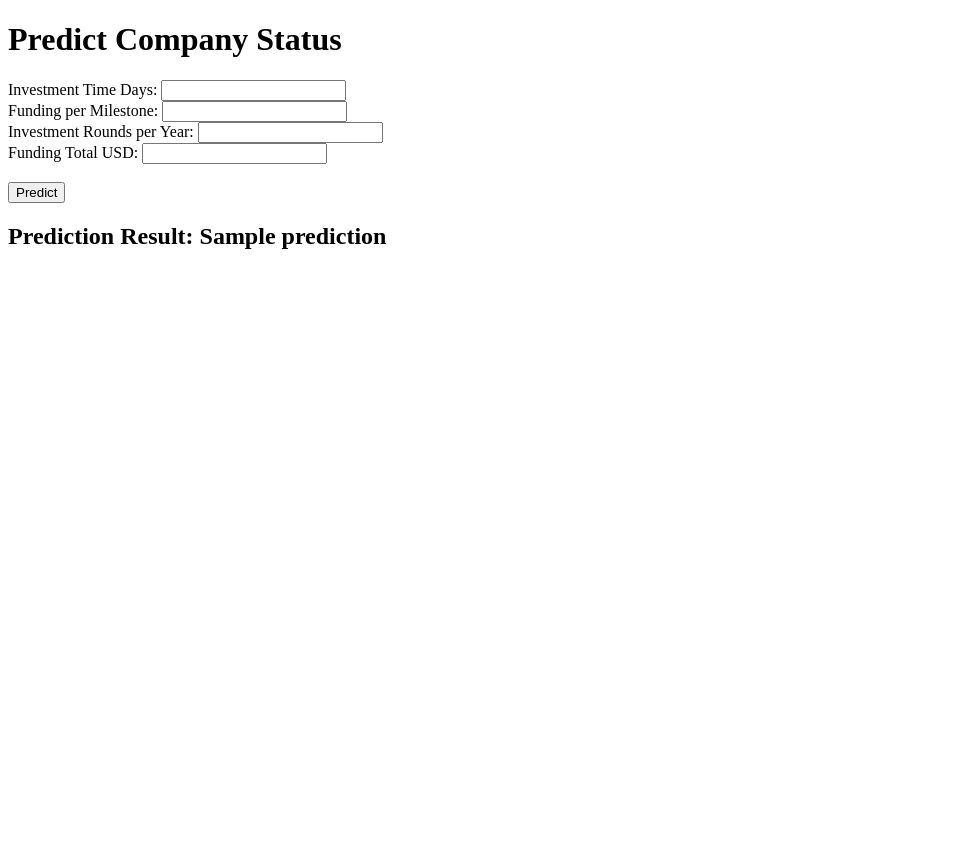
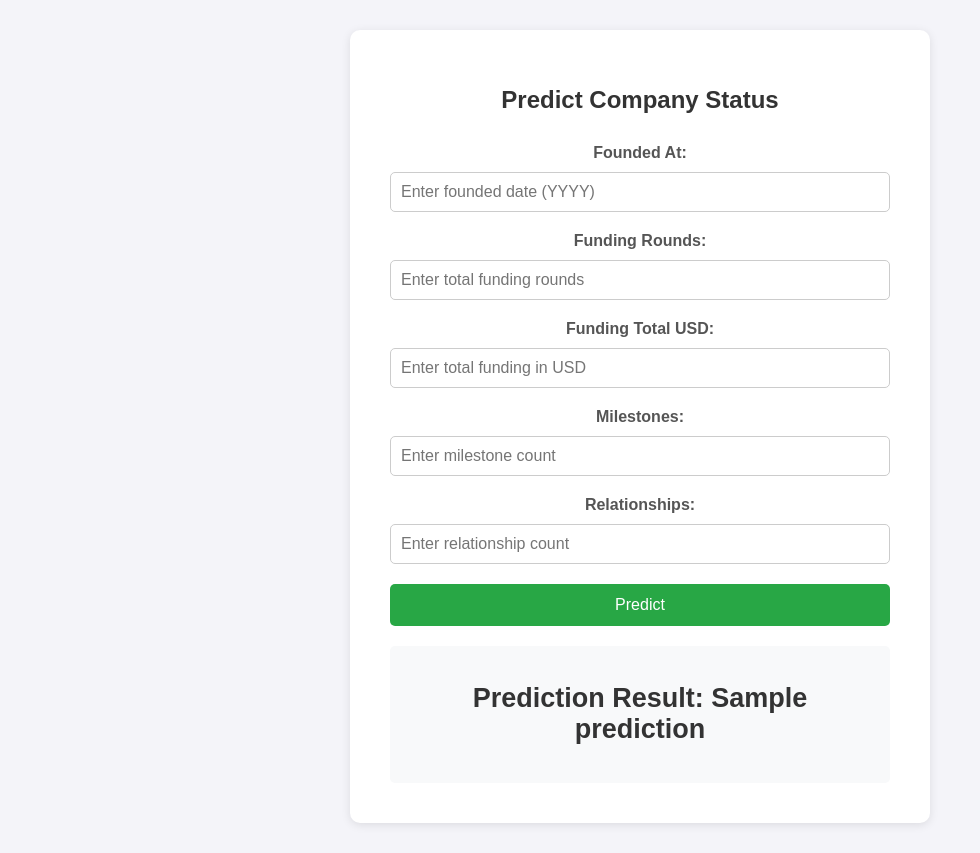
Before and after one commit to MounaElya/deployement-of-Building-Machine-Learning-Pipeline-on-Startup-Acquisitions, a Flask app: template templates/index.html in a window 1280 px wide. Shown: the whole page, without its empty margins (0-980 px from the left). Before the commit the page ends 249 px from the top, so only its background shows below. Run offline with Flask 3, Linux system fonts and the light colour scheme; the template is opened without the code that fills it: most values are stand-ins (such as "Sample title", 1, 10 or a date in 2020); parts of the project's set-up code (start-up, migrations or seed data) failed here and were passed over.

Commit message:
firstcommit

```diff
--- a/app.py
+++ b/app.py
@@ -1,14 +1,14 @@
 from flask import Flask, render_template, request, redirect, url_for
-import pickle
+import joblib
 import numpy as np
+from datetime import datetime
 from custom_transformers import BinaryClassifierTransformer
-
 
 app = Flask(__name__)
 
 # Load the model (make sure this path is correct)
-with open('../flask-app/final_pipeline_model.pkl', 'rb') as f:
-    model = pickle.load(f)
+with open('final_pipeline.pkl', 'rb') as f:
+    model = joblib.load(f)
 
 @app.route('/')
 def index():
@@ -16,19 +16,21 @@ def index():
 
 @app.route('/predict', methods=['POST'])
 def predict():
-    # Get data from form
-    investment_time_days = float(request.form['investment_time_days'])
-    funding_per_milestone = float(request.form['funding_per_milestone'])
-    investment_rounds_per_year = float(request.form['investment_rounds_per_year'])
+    # Retrieve data from the form
+    founded_at = float(request.form['founded_at'])
+    funding_rounds = float(request.form['funding_rounds'])
     funding_total_usd = float(request.form['funding_total_usd'])
+    milestones = float(request.form['milestones'])
+    relationships = float(request.form['relationships'])
 
-    # Prepare the input data as a numpy array (1 row, 4 features)
-    input_data = np.array([[investment_time_days, funding_per_milestone, investment_rounds_per_year, funding_total_usd]])
+
+    # Prepare the input data for the model
+    input_data = np.array([[founded_at, funding_rounds, funding_total_usd, milestones, relationships]])
 
     # Make prediction using the model
     prediction = model.predict(input_data)[0]
 
-    # Render result in the same page
+    # Render the result in the same page
     return render_template('index.html', prediction=prediction)
 
 if __name__ == '__main__':
--- a/templates/index.html
+++ b/templates/index.html
@@ -5,29 +5,112 @@
     <meta charset="UTF-8">
     <meta name="viewport" content="width=device-width, initial-scale=1.0">
     <title>Company Prediction</title>
+    <style>
+        body {
+            font-family: Arial, sans-serif;
+            background-color: #f4f4f9;
+            margin: 0;
+            padding: 0;
+            display: flex;
+            justify-content: center;
+            align-items: center;
+            height: 100%;
+        }
+
+        .container {
+            margin-top: 30px;
+            margin-bottom: 30px;
+            background-color: #fff;
+            padding: 40px;
+            border-radius: 10px;
+            box-shadow: 0 2px 10px rgba(0, 0, 0, 0.1);
+            max-width: 500px;
+            width: 100%;
+            text-align: center;
+        }
+
+        h1 {
+            color: #333;
+            font-size: 24px;
+            margin-bottom: 30px;
+        }
+
+        form {
+            display: flex;
+            flex-direction: column;
+        }
+
+        label {
+            font-weight: bold;
+            color: #555;
+            margin-bottom: 10px;
+        }
+
+        input[type="text"] {
+            padding: 10px;
+            font-size: 16px;
+            border: 1px solid #ccc;
+            border-radius: 5px;
+            margin-bottom: 20px;
+            width: 100%;
+            box-sizing: border-box;
+        }
+
+        input[type="submit"] {
+            padding: 12px;
+            font-size: 16px;
+            color: #fff;
+            background-color: #28a745;
+            border: none;
+            border-radius: 5px;
+            cursor: pointer;
+        }
+
+        input[type="submit"]:hover {
+            background-color: #218838;
+        }
+
+        .result {
+            margin-top: 20px;
+            background-color: #f8f9fa;
+            padding: 15px;
+            border-radius: 5px;
+            color: #333;
+            font-size: 18px;
+        }
+    </style>
 </head>
 
 <body>
+    <div class="container">
         <h1>Predict Company Status</h1>
         <form action="{{ url_for('predict') }}" method="POST">
-        <label for="investment_time_days">Investment Time Days:</label>
-        <input type="text" id="investment_time_days" name="investment_time_days" required><br>
+            <label for="founded_at">Founded At:</label>
+            <input type="text" id="founded_at" name="founded_at" placeholder="Enter founded date (YYYY)" required>
 
-        <label for="funding_per_milestone">Funding per Milestone:</label>
-        <input type="text" id="funding_per_milestone" name="funding_per_milestone" required><br>
-
-        <label for="investment_rounds_per_year">Investment Rounds per Year:</label>
-        <input type="text" id="investment_rounds_per_year" name="investment_rounds_per_year" required><br>
+            <label for="funding_rounds">Funding Rounds:</label>
+            <input type="text" id="funding_rounds" name="funding_rounds" placeholder="Enter total funding rounds"
+                required>
 
             <label for="funding_total_usd">Funding Total USD:</label>
-        <input type="text" id="funding_total_usd" name="funding_total_usd" required><br><br>
+            <input type="text" id="funding_total_usd" name="funding_total_usd" placeholder="Enter total funding in USD"
+                required>
+
+            <label for="milestones">Milestones:</label>
+            <input type="text" id="milestones" name="milestones" placeholder="Enter milestone count" required>
+
+            <label for="relationships">Relationships:</label>
+            <input type="text" id="relationships" name="relationships" placeholder="Enter relationship count" required>
 
             <input type="submit" value="Predict">
         </form>
 
-    {% if prediction %}
+        {% if prediction is not none %}
+        <div class="result">
             <h2>Prediction Result: {{ prediction }}</h2>
+        </div>
         {% endif %}
+    </div>
 </body>
 
 </html>
```
Also changed, not shown: 2 other files. Lines whose indentation alone changed are shown as unchanged.
